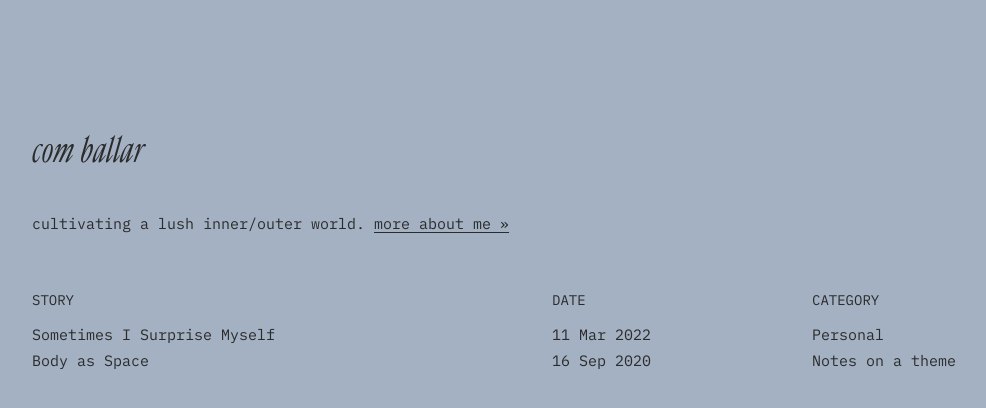
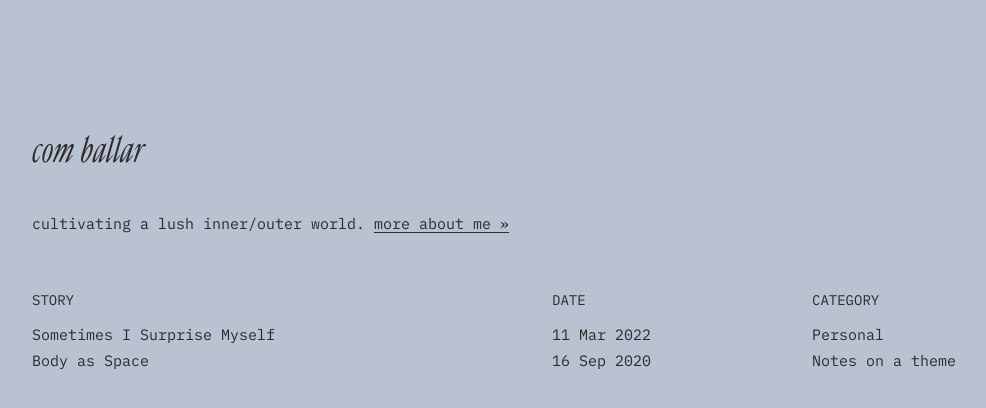
Before and after one commit to comballar/comballar.github.io, a Jekyll site: the page built from index.html, in a window 1280 px wide. Shown: the top 408 px of the page, without its empty margins (88-1074 px from the left). Built offline with Jekyll 4.4.1, drawn with Linux system fonts in a browser that asks for light colours.

Commit message:
Update base.scss

```diff
--- a/_sass/base.scss
+++ b/_sass/base.scss
@@ -19,7 +19,7 @@ $font__line-height: 1.75;
 // colors
 $color__black:      #2B2B2B;
 $color__gray:       #CCD3D5;
-$color__beige:      #A3B1C3;
+$color__beige:      #B8C2D1;
 $color__yellow:     #FAF7F2;
 
 @mixin media-query($device) {
```
